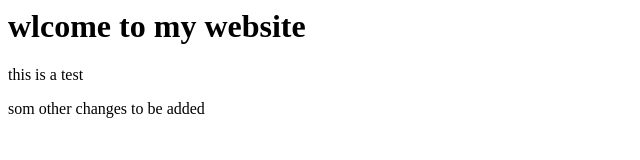
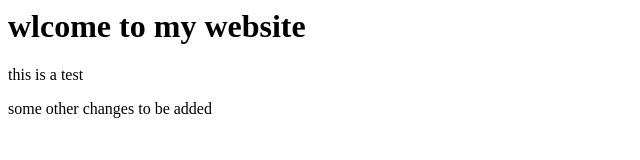
Before and after one commit to gen-eslam/---Learn-Git, a plain HTML site: page index.html in a window 1280 px wide. Shown: the full height of the page, 0-640 px from the left. Drawn offline with Linux system fonts and the light colour scheme.

Commit message:
new branch change some error

```diff
--- a/index.html
+++ b/index.html
@@ -3,7 +3,7 @@
     <body>
         <h1>wlcome to my website</h1>
         <p>this is a test</p>
-        <p>som other changes to be added</p>
+        <p>some other changes to be added</p>
     </body>
     <script></script>
 </html>
```
